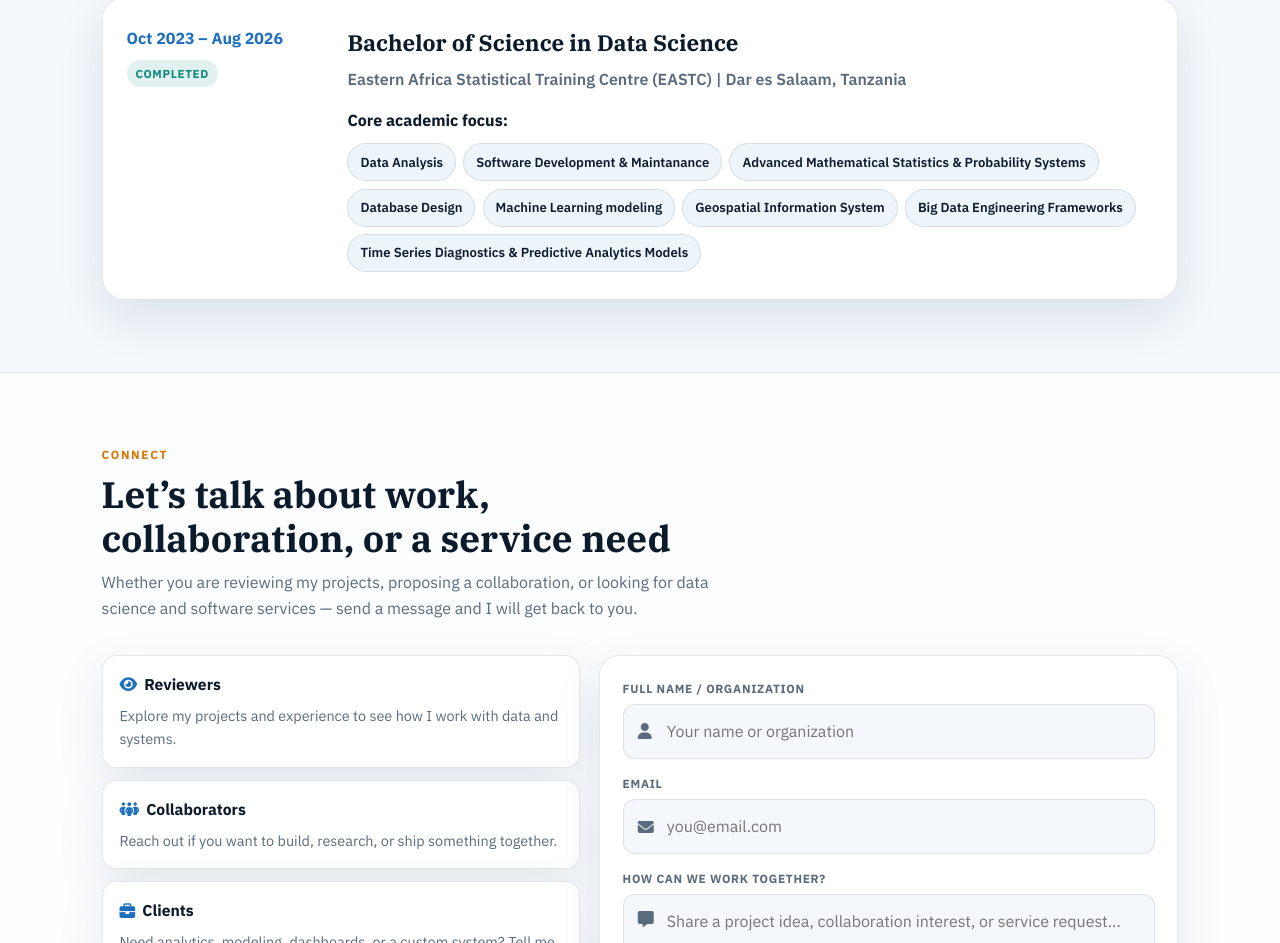
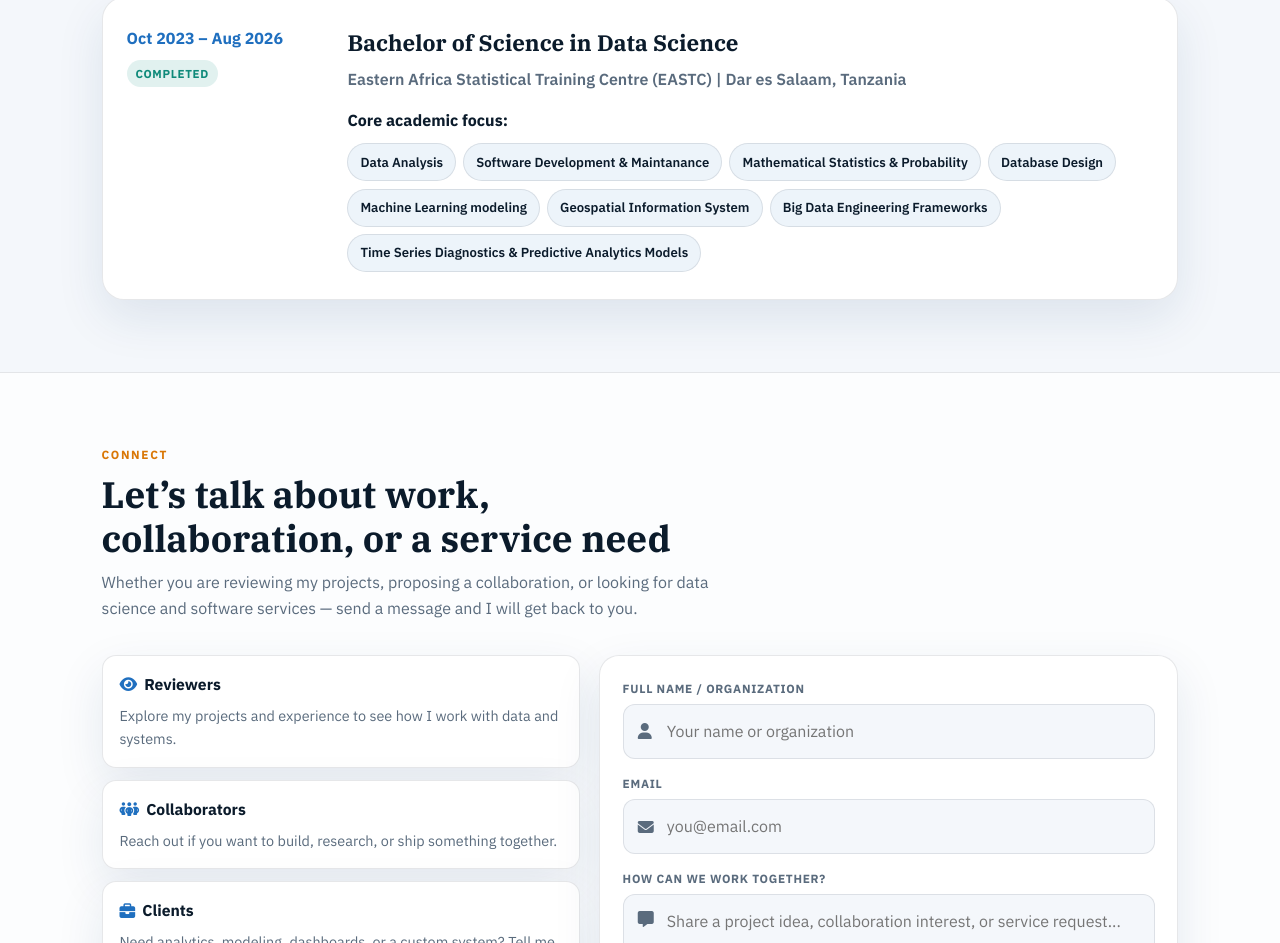
Before and after one commit to Dmmkuliku/Cloud, a plain HTML site: page index.html in a window 1280 px wide. Shown: the part 5345-6288 px from the top of the page. Drawn offline with Linux system fonts and the light colour scheme.

Commit message:
Update index.html

```diff
--- a/index.html
+++ b/index.html
@@ -355,7 +355,7 @@
                         <ul class="focus-row">
                             <li>Data Analysis</li>
                             <li>Software Development &amp; Maintanance</li>
-                            <li>Advanced Mathematical Statistics &amp; Probability Systems</li>
+                            <li>Mathematical Statistics &amp; Probability</li>
                             <li>Database Design</li>
                             <li>Machine Learning modeling</li>
                             <li>Geospatial Information System</li>
```
